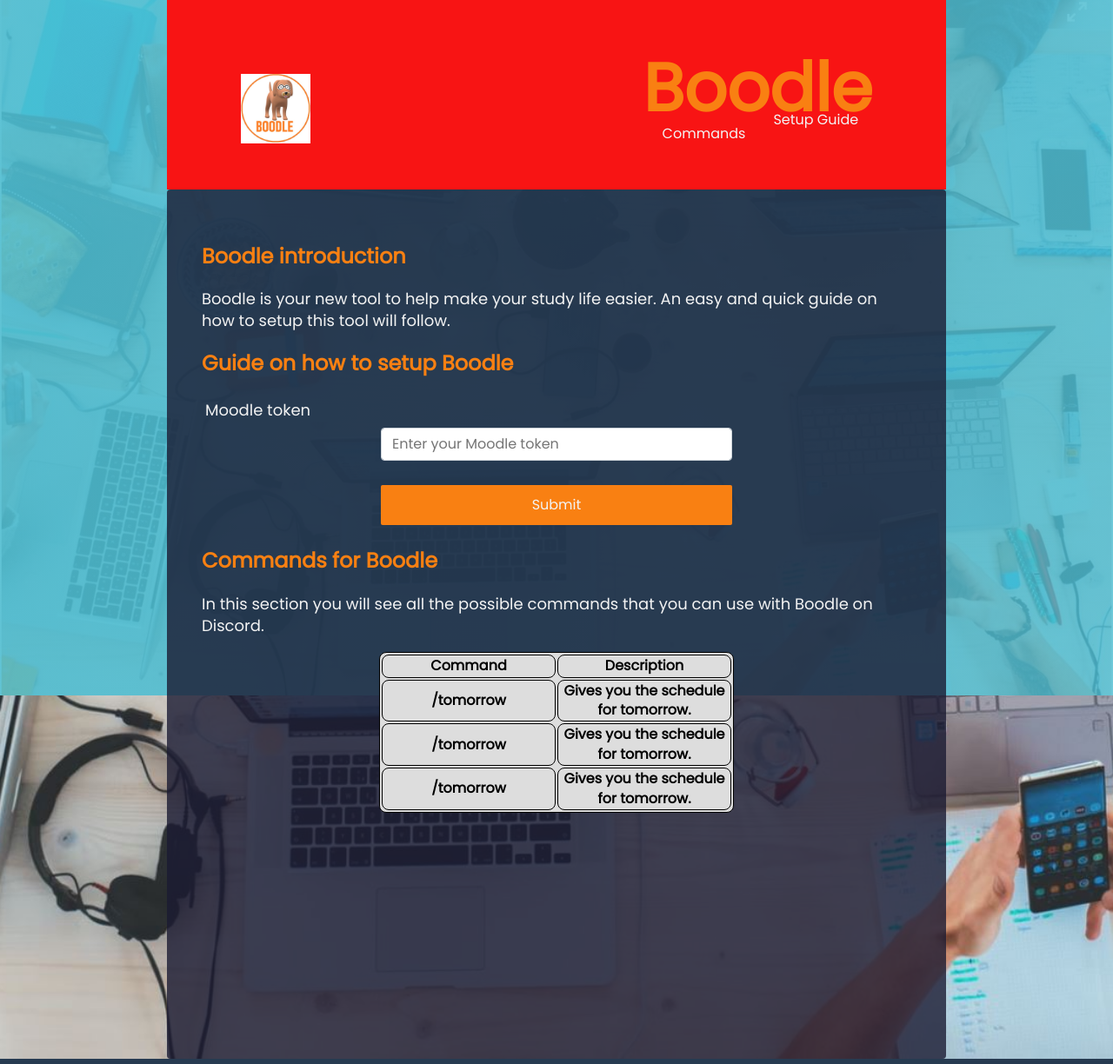
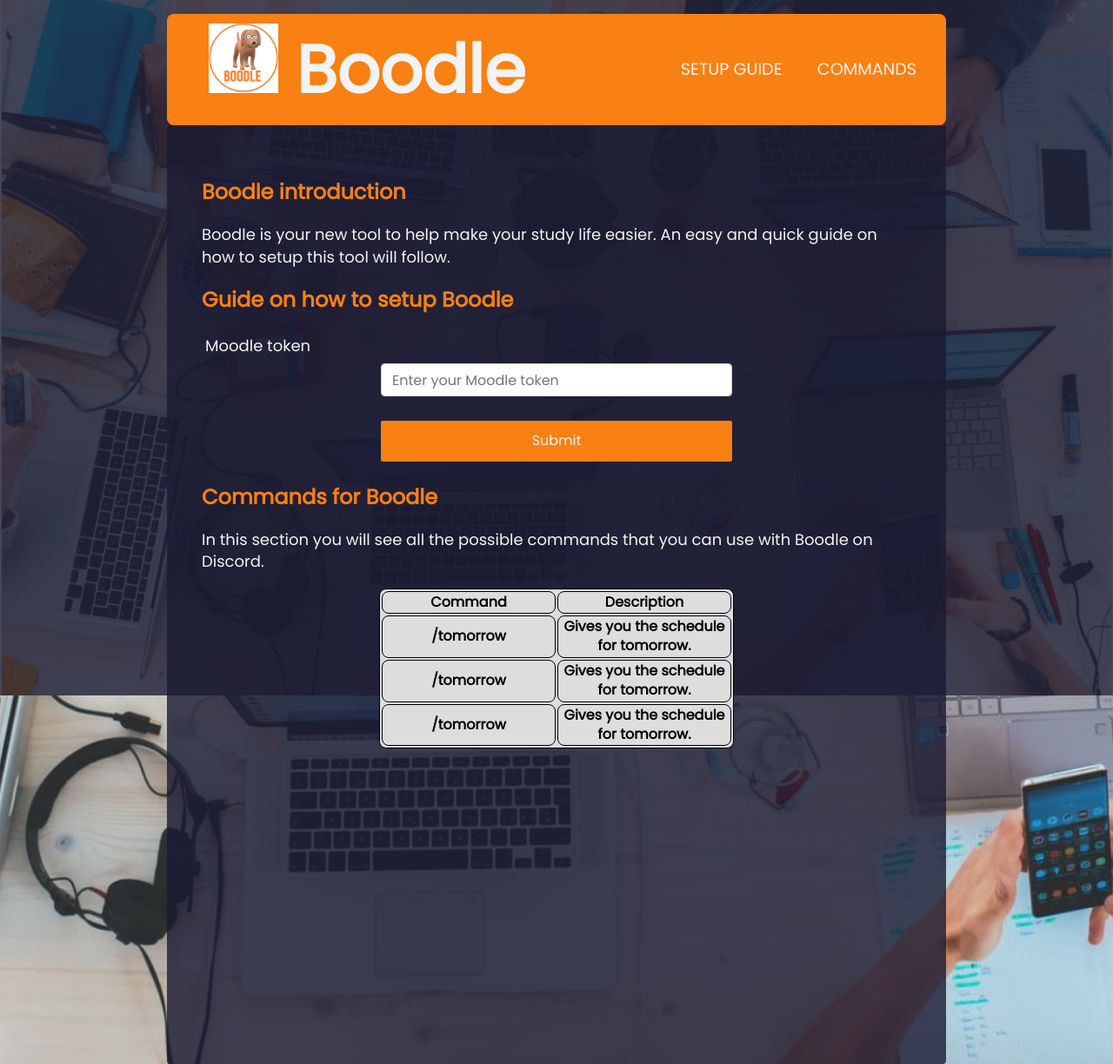
Before and after one commit to mikkelklitlund/Boodle, a PHP site: page /resources/webpage.html in a window 1280 px wide. Shown: the whole page at 87% size. Run offline with PHP 8.4, Linux system fonts and the light colour scheme; lists and menus that the app fills with data are empty.

Commit message:
fixed navbar
Fixed navbar og ryddet op i css

```diff
--- a/website/resources/css/css-style.css
+++ b/website/resources/css/css-style.css
@@ -2,15 +2,63 @@
 
 /* Global variables */
 :root {
-  --color-white: #f3f3f3;
-  --color-darkblue-alpha: rgba(27, 27, 50, 0.8);
-  --color-orange: rgba(249, 128, 18);
+  --color-white: #f3f3f3; /*text color */
+  --color-darkblue-alpha: rgba(27, 27, 50, 0.8); /*background color */
+  --color-orange: rgba(249, 128, 18); /*ændr til header color */
 }
 
-*,
-*::before,
-*::after {
+/* Navigation bar */
+nav{
+  text-decoration: none;
+  list-style: none;
+  background: var(--color-orange);
+  border-radius: 0.5rem;
   box-sizing: border-box;
+  height: 8rem;
+  line-height: 8rem;
+  width: 100%;
+}
+
+#header-logo {
+  width: 5rem;
+  height: 5rem;
+}
+
+label.boodletext {
+  color: var(--color-white);
+  font-size: 4.8rem;
+  font-weight: bold;
+}
+
+#leftnav {
+  float: left;
+  margin-right: 1rem;
+}
+
+#rightnav {
+  float: right;
+}
+
+nav ul {
+  margin-right: 1rem;
+}
+
+nav ul li {
+  display: inline-block;
+  margin: 0 0.5rem;
+}
+
+.nav-link {
+  color: var(--color-white);
+  padding: 10px 10px;
+  text-decoration: none;
+  text-transform: uppercase;
+  font-size: 1.2rem;
+}
+
+nav a:hover {
+  background-color: #ddd;
+  color: black;
 }
 
 body {
@@ -41,70 +89,13 @@
   background: var(--color-white);
   background-image: linear-gradient(
       115deg,
-      rgba(76, 188, 208, 0.9),
-      rgba(76, 188, 208, 0.8)
+      var(--color-darkblue-alpha, 0.95), var(--color-darkblue-alpha, 0.9)
     ),
     url(/website/resources/images/backgroundimage.JPG);
   background-size: cover;
   background-repeat: no-repeat;
   background-position: center;
 }
-
-
-/* Navigation bar */
-#nav-bar {
-  padding: 4.8rem;
-  background: #f81414;
-}
-
-#header-logo {
-  width:  5rem;
-  height: 5rem;
-  float: left;
-}
-
-#boodletext {
-  font-size: 4.8rem;
-  font-weight: bold;
-  line-height: 0rem;
-  color: var(--color-orange);
-  margin-top: 0;
-  margin-bottom: 0.5rem;
-}
-
-.left-nav {
-  float: right;
-}
-
-.right-nav {
-  float: left;
-}
-
-.nav-link {
-  display: block;
-  color: var(--color-white);
-  text-align: center;
-  padding: 10px 16px;
-  text-decoration: none;
-  float: right;
-
-}
-nav a:hover {
-  background-color: #ddd;
-  color: black;
-}
-
-ul {
-  list-style-type: none;
-  margin: 0rem;
-  padding: 0rem;
-}
-
-li {
-  padding: 0.5rem;
-}
-
-/* */
 
 p {
   font-size: 1.125rem;
@@ -114,7 +105,7 @@
   color: var(--color-orange);
 }
 
-label {
+#name-label {
   display: flex;
   align-items: center;
   font-size: 1.125rem;
@@ -128,6 +119,7 @@
   font-size: inherit;
   line-height: inherit;
   border: none;
+  box-sizing: border-box;
 }
 
 /*
--- a/website/resources/webpage.html
+++ b/website/resources/webpage.html
@@ -8,24 +8,28 @@
     <meta name="viewport" content="width=device-width, initial-scale=1.0" />
     <title>Boodle</title>
   </head>
-
-  <nav id="nav-bar">
+  <body>
+    <div id="nav-bar">
+      <nav>
         <ul>
+          <div id="leftnav">
             <li>
               <img
                 id="header-logo"
-          class="left-nav"
                 src="./images/boodlelogo.jpg"
                 alt="Boodle Logo"
               />
             </li>
-      <li><h1 id="boodletext" class="left-nav">Boodle</h1></li>
-      <li><a class="nav-link right-nav" href="#guide">Setup Guide</a></li>
-      <li><a class="nav-link right nav" href="#commands">Commands</a></li>
+            <li><label class="boodletext">Boodle</label></li>
+          </div>
+          <div id="rightnav">
+            <li><a class="nav-link" href="#guide">Setup Guide</a></li>
+            <li><a class="nav-link" href="#commands">Commands</a></li>
+          </div>
         </ul>
       </nav>
+    </div>
 
-  <body>
     <form>
       <div>
         <section id="introduction">
```
Lines whose indentation alone changed are shown as unchanged.
